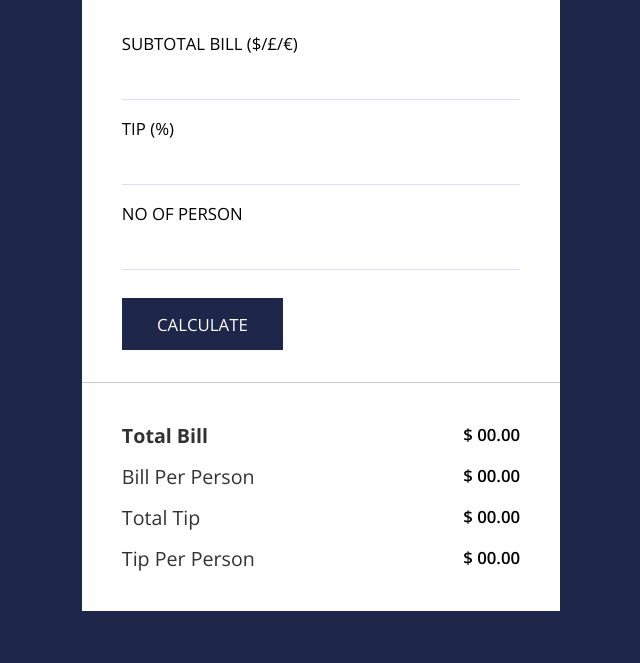
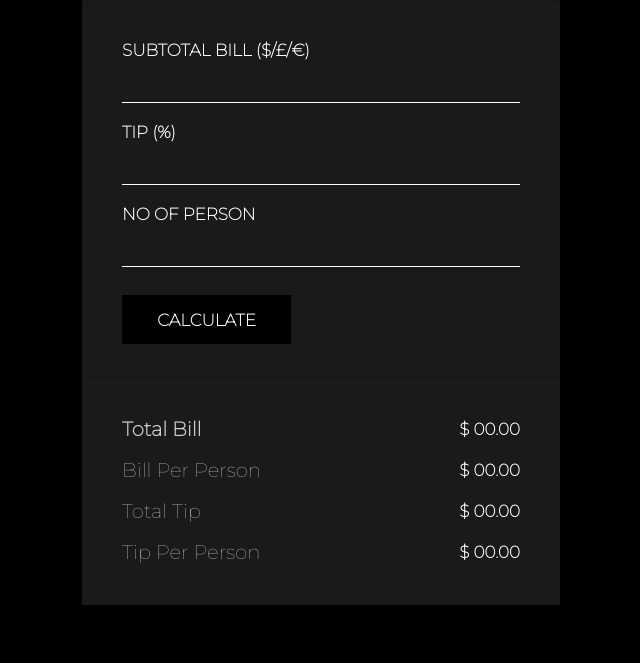
Before and after one commit to Hemang417/LHD_DAY_3_Bill_Splitter, a plain HTML site: page index.html in a window 1280 px wide. Shown: the part 137-800 px from the top of the page, without its empty margins (319-959 px from the left). Drawn offline with nearby package versions, Linux system fonts and the light colour scheme.

Commit message:
Changed Styling

```diff
--- a/script.js
+++ b/script.js
@@ -9,7 +9,7 @@ function billDividerHandler(event){
     showCalculatedOutput(inputs);
 }
 
-// get all the inputs for the bill divider
+// Get all the inputs for the bill divider
 function getInputs(){
     let subtotal = document.getElementById('subtotal').value;
     let tipPercent = document.getElementById('tip').value;
@@ -17,7 +17,7 @@ function getInputs(){
     return {subtotal, tipPercent, noOfPerson};
 }
 
-//calculate the bill divider info
+//Calculate the bill divider info
 function showCalculatedOutput(input){
     billDivideForm.reset();
 
@@ -25,7 +25,6 @@ function showCalculatedOutput(input){
     let totalAmount = parseFloat(input.subtotal) + totalTip;
     let tipPerPerson = totalTip / parseFloat(input.noOfPerson);
     let billPerPerson = totalAmount / parseFloat(input.noOfPerson);
-    // console.log(totalTip, totalAmount, tipPerPerson, billPerPerson);
 
     document.getElementById('total-bill').innerHTML = `$ ${totalAmount.toFixed(2)}`;
     document.getElementById('bill-per-person').innerHTML = `$ ${billPerPerson.toFixed(2)}`;
--- a/styles.css
+++ b/styles.css
@@ -1,20 +1,21 @@
-@import url('https://fonts.googleapis.com/css2?family=Open+Sans:wght@300;400;600;700;800&display=swap');
-
+@import url('https://fonts.googleapis.com/css2?family=Montserrat:wght@100&display=swap');
 :root{
-    --space-cadet: #273469;
-    --space-cadet-dark: #1e2749;
-    --lavender-blue: #e4d9ff;
+    --space-cadet: rgba(255,255,255,0.1);
+    --space-cadet-dark: rgba(0,0,0,1);
+    --lavender-blue: rgba(255,255,255,0.1);
 }
 *{
     padding: 0;
     margin: 0;
     box-sizing: border-box;
-    font-family: 'Open Sans', sans-serif;
+    font-family: 'Montserrat', sans-serif;
+    font-weight: 700;
 }
 body{
     line-height: 1.6;
     background: var(--space-cadet-dark);
     font-size: 1.05rem;
+    color: white;
 }
 .center{
     display: flex;
@@ -27,7 +28,7 @@ body{
 .bill-divider-wrapper{
     max-width: 1080px;
     margin: 0 auto;
-    background: #fff;
+    background: rgba(255,255,255,0.1);
     overflow: hidden;
 }
 .title{
@@ -44,6 +45,7 @@ body{
 }
 .bill-inputs{
     border-bottom: 1px solid rgba(0, 0, 0, 0.2);
+    color: white;
 }
 .form-group{
     padding: 0.5rem 0;
@@ -58,7 +60,8 @@ body{
     font-size: 1rem;
     padding: 0.5rem;
     border: none;
-    border-bottom: 1.5px solid var(--lavender-blue);
+    background: transparent;
+    border-bottom: 1.5px solid white;
     transition: all 0.4s ease;
     -webkit-transition: all 0.4s ease;
     -moz-transition: all 0.4s ease;
@@ -69,11 +72,11 @@ body{
     outline: 0;
     border-color: var(--space-cadet);
 }
-#calc-btn{
+#calc-btn, #reset-btn{
     padding: 0.9rem 2.2rem;
     font-size: 1.05rem;
     text-transform: uppercase;
-    display: block;
+    display: inline-block;
     margin-top: 1.25rem;
     background:var(--space-cadet-dark);
     color: #fff;
@@ -85,11 +88,15 @@ body{
     -ms-transition: all 0.4s ease;
     -o-transition: all 0.4s ease;
 }
-#calc-btn:focus{
+
+#calc-btn:focus, #reset-btn:focus{
     outline: 0;
 }
-#calc-btn:hover{
+#calc-btn:hover, #reset-btn:hover{
     background: var(--space-cadet);
+}
+#reset-btn{
+    display: inline-block;
 }
 .text-group{
     display: flex;
```
